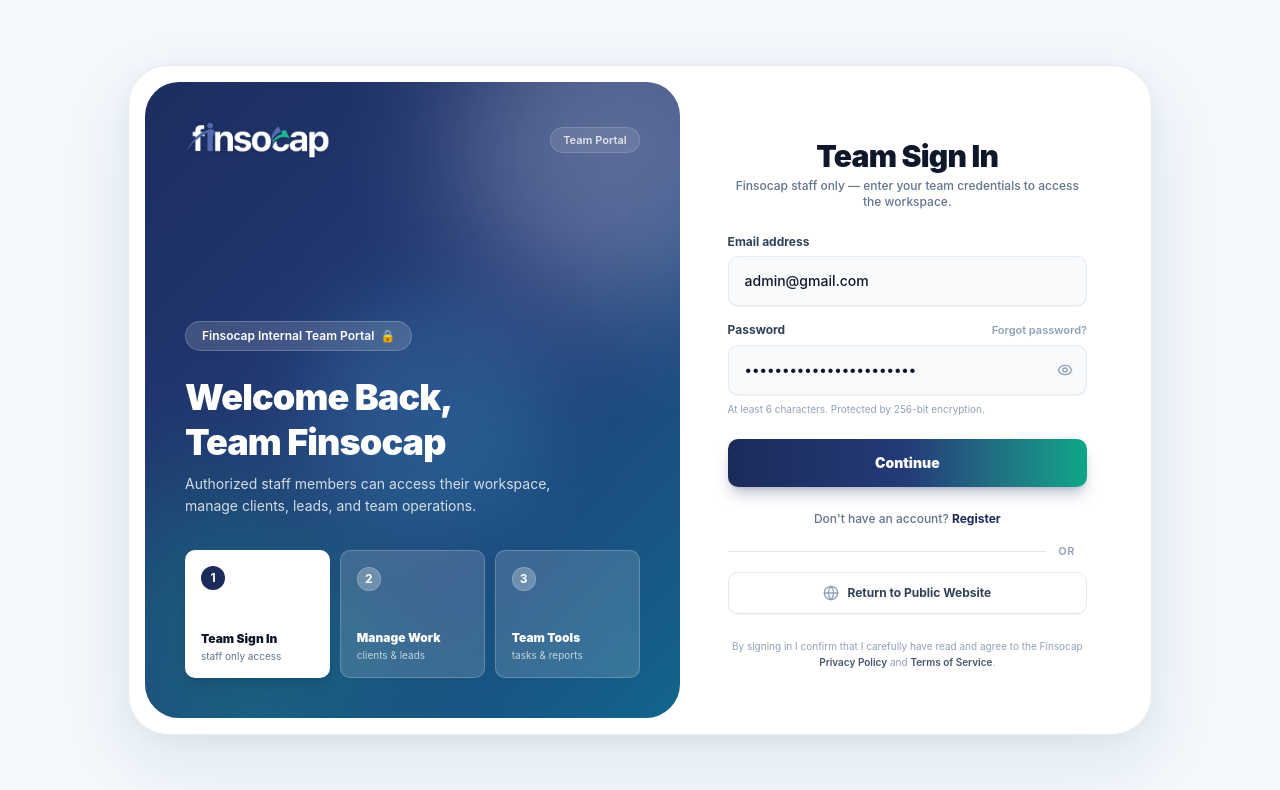
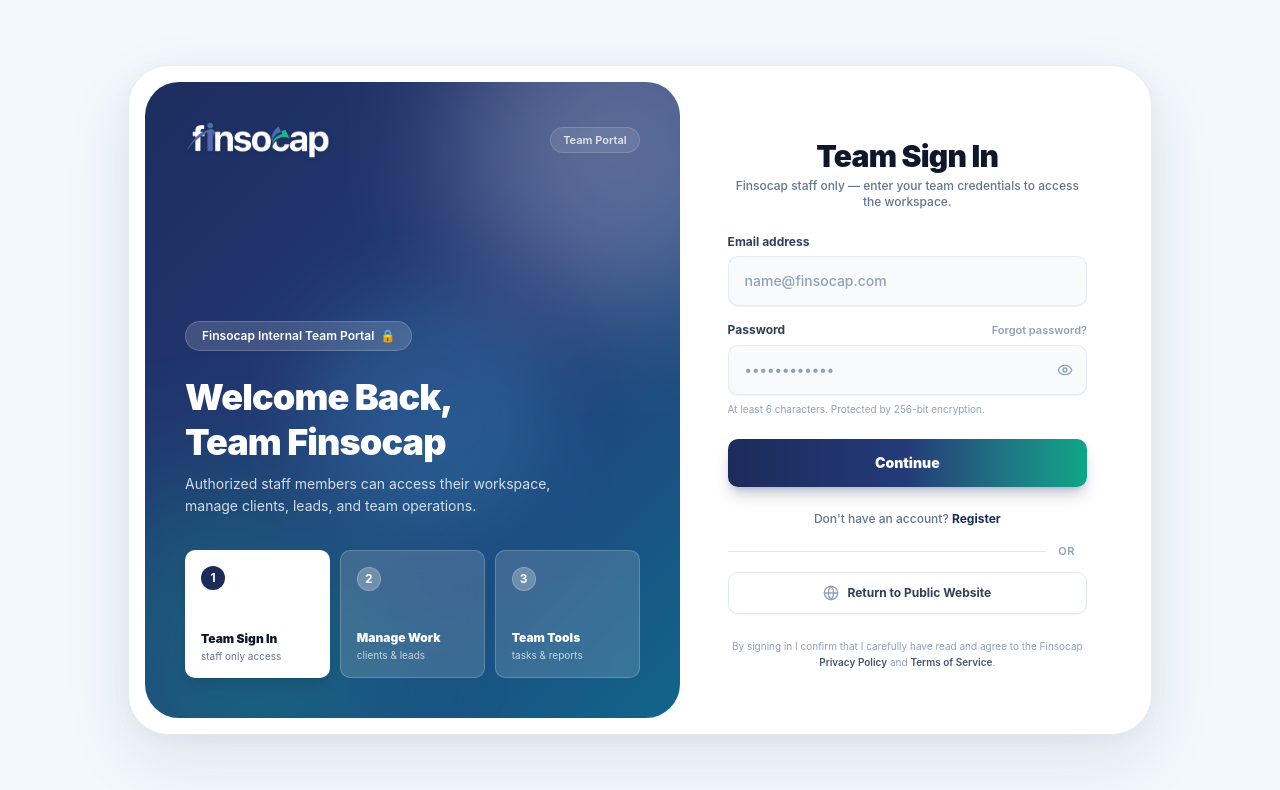
Before and after one commit to finsocap/finsocap, a Next.js app: page /dashboard/login in a window 1280 px wide. Shown: the top 790 px of the page. Built offline with nearby package versions, Linux system fonts and the light colour scheme.

Commit message:
fix(login): remove default autofill credentials and update website link to https://www.finsocap.com

```diff
--- a/app/dashboard/(auth)/login/page.tsx
+++ b/app/dashboard/(auth)/login/page.tsx
@@ -12,8 +12,8 @@ import { authService } from "@/lib/api/authService";
 import { formatEmail } from "@/lib/formatters";
 
 export default function LoginPage() {
-  const [email, setEmail] = useState("admin@gmail.com");
-  const [password, setPassword] = useState("*Finsocap2026@sam#aarav");
+  const [email, setEmail] = useState("");
+  const [password, setPassword] = useState("");
   const [showPassword, setShowPassword] = useState(false);
   const [error, setError] = useState("");
   const [loading, setLoading] = useState(false);
@@ -277,13 +277,15 @@ export default function LoginPage() {
             </div>
 
             {/* Alternative Button (Return to Website) */}
-            <Link
-              href="/"
+            <a
+              href="https://www.finsocap.com"
+              target="_blank"
+              rel="noopener noreferrer"
               className="w-full py-3 px-4 rounded-2xl border border-slate-200 hover:border-slate-300 hover:bg-slate-50 text-slate-700 text-xs font-bold transition-all flex items-center justify-center gap-2 shadow-2xs group"
             >
               <Globe className="w-4 h-4 text-slate-400 group-hover:text-[#0da687] transition-colors" />
               <span>Return to Public Website</span>
-            </Link>
+            </a>
 
             {/* Legal / Policy Line (Matching Reference Bottom Text) */}
             <p className="text-[10px] text-slate-400 leading-relaxed pt-2">
--- a/app/dashboard/(auth)/register/page.tsx
+++ b/app/dashboard/(auth)/register/page.tsx
@@ -372,13 +372,15 @@ export default function RegisterPage() {
                 </div>
 
                 {/* Return to Public Website */}
-                <Link
-                  href="/"
+                <a
+                  href="https://www.finsocap.com"
+                  target="_blank"
+                  rel="noopener noreferrer"
                   className="w-full py-2.5 px-4 rounded-2xl border border-slate-200 hover:border-slate-300 hover:bg-slate-50 text-slate-700 text-xs font-bold transition-all flex items-center justify-center gap-2 shadow-2xs group"
                 >
                   <Globe className="w-4 h-4 text-slate-400 group-hover:text-[#0da687] transition-colors" />
                   <span>Return to Public Website</span>
-                </Link>
+                </a>
 
                 {/* Legal */}
                 <p className="text-[10px] text-slate-400 leading-relaxed pt-1">
```
